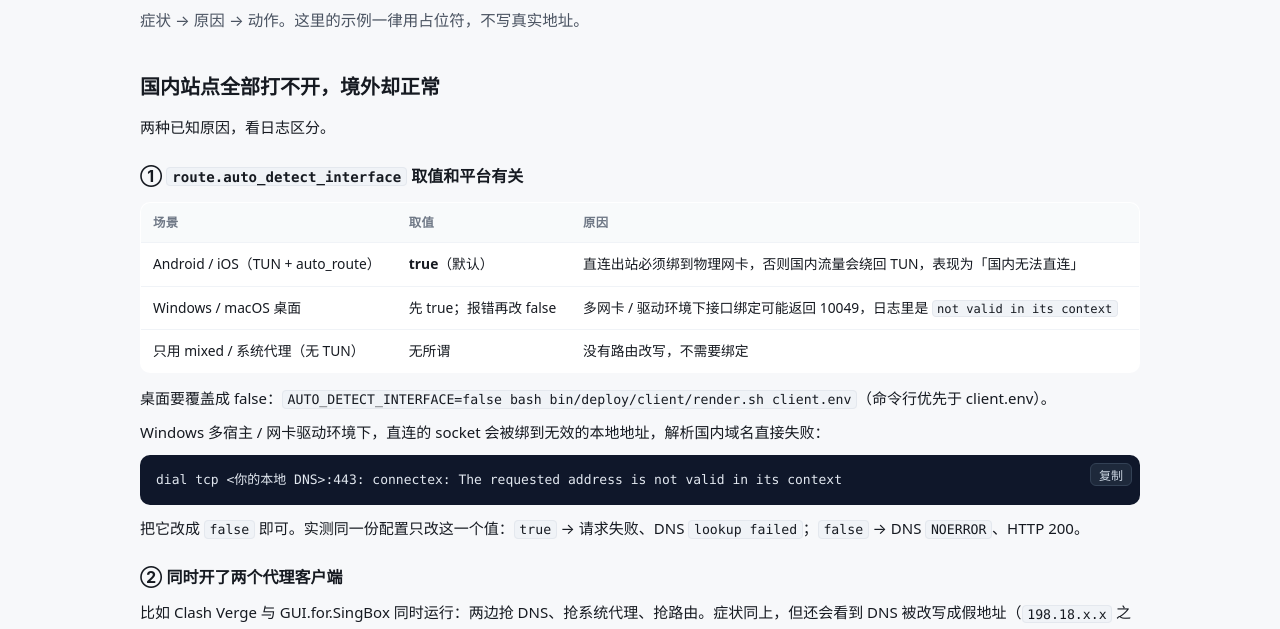
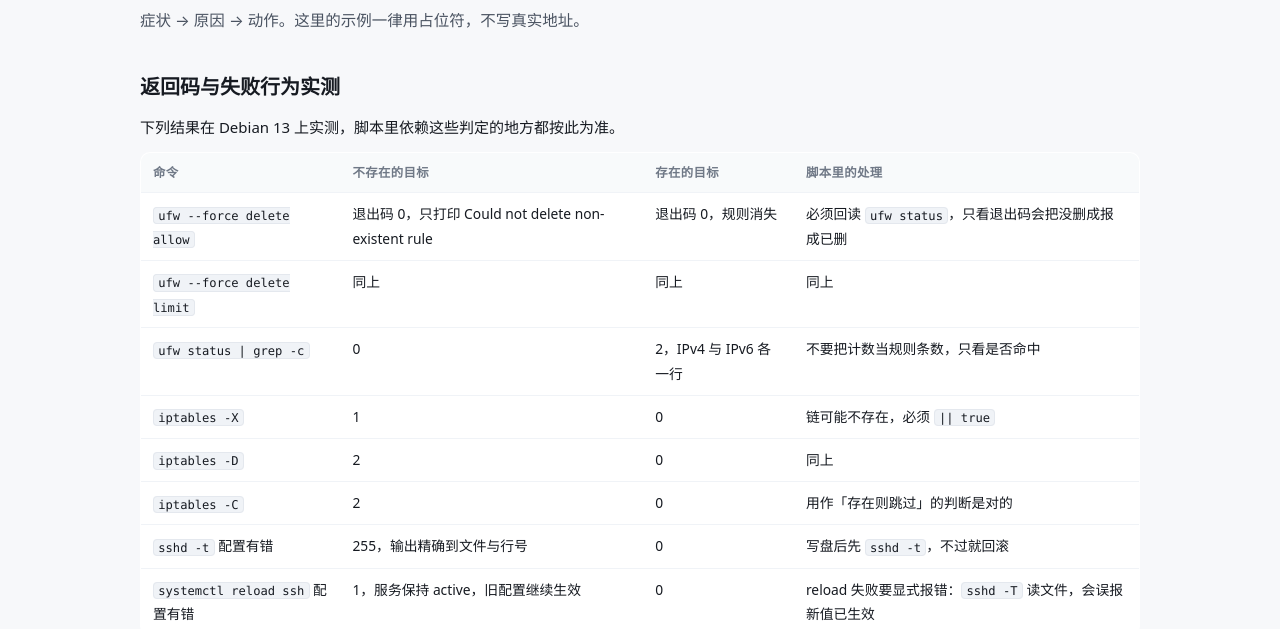
Before and after one commit to wiskewu/cyprinus-surge, a website: page docs/deploy/troubleshooting.html in a window 1280 px wide. Shown: the part 154-783 px from the top of the page. Drawn offline with Linux system fonts and the light colour scheme.

Commit message:
fix(加固): reload/restart 失败要显式报错，实测返回码写进排查手册
实测确认：ufw 删除不存在的规则仍返回 0，只能靠回读 ufw status；
iptables -X/-D/-C 对不存在的目标分别返回 1/2/2；sshd -t 报错返回 255，
systemctl reload ssh 失败返回 1 且服务保持 active、旧配置继续生效。

因此补两处：harden.sh 的 reload 失败、10-system.sh 的 restart 失败，
现在都会明确提示「文件已改但运行中的 sshd 可能仍是旧策略」。sshd -T 读的是
配置文件，不能当作运行态验证。返回码对照表补进 troubleshooting.html。

```diff
--- a/docs/deploy/troubleshooting.html
+++ b/docs/deploy/troubleshooting.html
@@ -72,6 +72,25 @@ details .body{padding:4px 14px 14px}
 <main class="wrap">
 <h1>排查手册</h1>
 <p class="lede">症状 → 原因 → 动作。这里的示例一律用占位符，不写真实地址。</p>
+
+<h2>返回码与失败行为实测</h2>
+<p>下列结果在 Debian 13 上实测，脚本里依赖这些判定的地方都按此为准。</p>
+<div class="tw">
+<table>
+<thead><tr><th>命令</th><th>不存在的目标</th><th>存在的目标</th><th>脚本里的处理</th></tr></thead>
+<tbody>
+<tr><td><code>ufw --force delete allow</code></td><td>退出码 0，只打印 Could not delete non-existent rule</td><td>退出码 0，规则消失</td><td>必须回读 <code>ufw status</code>，只看退出码会把没删成报成已删</td></tr>
+<tr><td><code>ufw --force delete limit</code></td><td>同上</td><td>同上</td><td>同上</td></tr>
+<tr><td><code>ufw status | grep -c</code></td><td>0</td><td>2，IPv4 与 IPv6 各一行</td><td>不要把计数当规则条数，只看是否命中</td></tr>
+<tr><td><code>iptables -X</code></td><td>1</td><td>0</td><td>链可能不存在，必须 <code>|| true</code></td></tr>
+<tr><td><code>iptables -D</code></td><td>2</td><td>0</td><td>同上</td></tr>
+<tr><td><code>iptables -C</code></td><td>2</td><td>0</td><td>用作「存在则跳过」的判断是对的</td></tr>
+<tr><td><code>sshd -t</code> 配置有错</td><td>255，输出精确到文件与行号</td><td>0</td><td>写盘后先 <code>sshd -t</code>，不过就回滚</td></tr>
+<tr><td><code>systemctl reload ssh</code> 配置有错</td><td>1，服务保持 active，旧配置继续生效</td><td>0</td><td>reload 失败要显式报错：<code>sshd -T</code> 读文件，会误报新值已生效</td></tr>
+</tbody>
+</table>
+</div>
+<div class="bad"><b><code>sshd -T</code> 不是运行态检查。</b>它解析配置文件，服务没重启、甚至没起来，照样返回新值。判断「策略真的生效」只有两条路：看 reload 的退出码，或者新开一个连接实测。</div>
 
 <h2>国内站点全部打不开，境外却正常</h2>
 <p>两种已知原因，看日志区分。</p>
```
Also changed, not shown: TODO.md (+0 -1 lines), fragments/pages/deploy/troubleshooting.html (+19 -0 lines), 3 other files.
